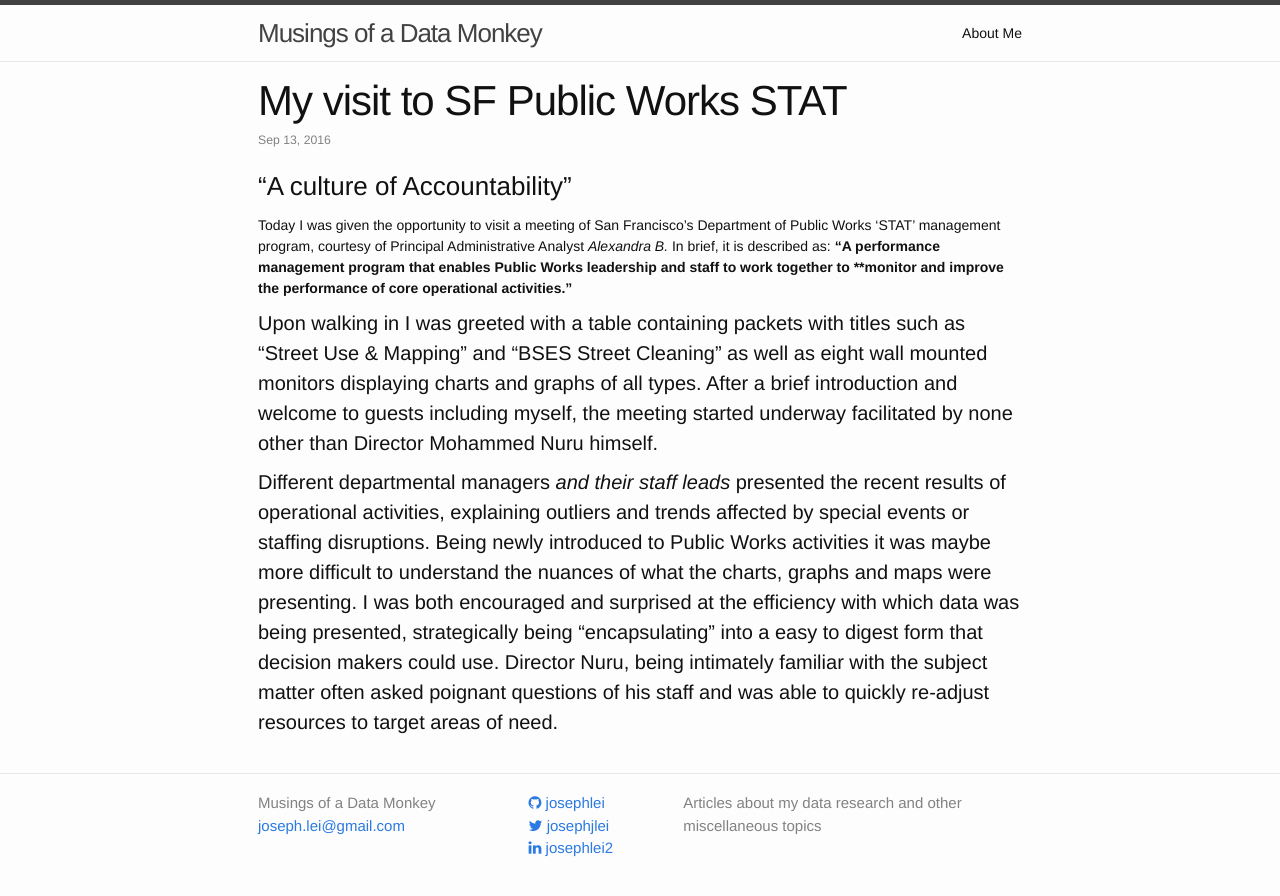
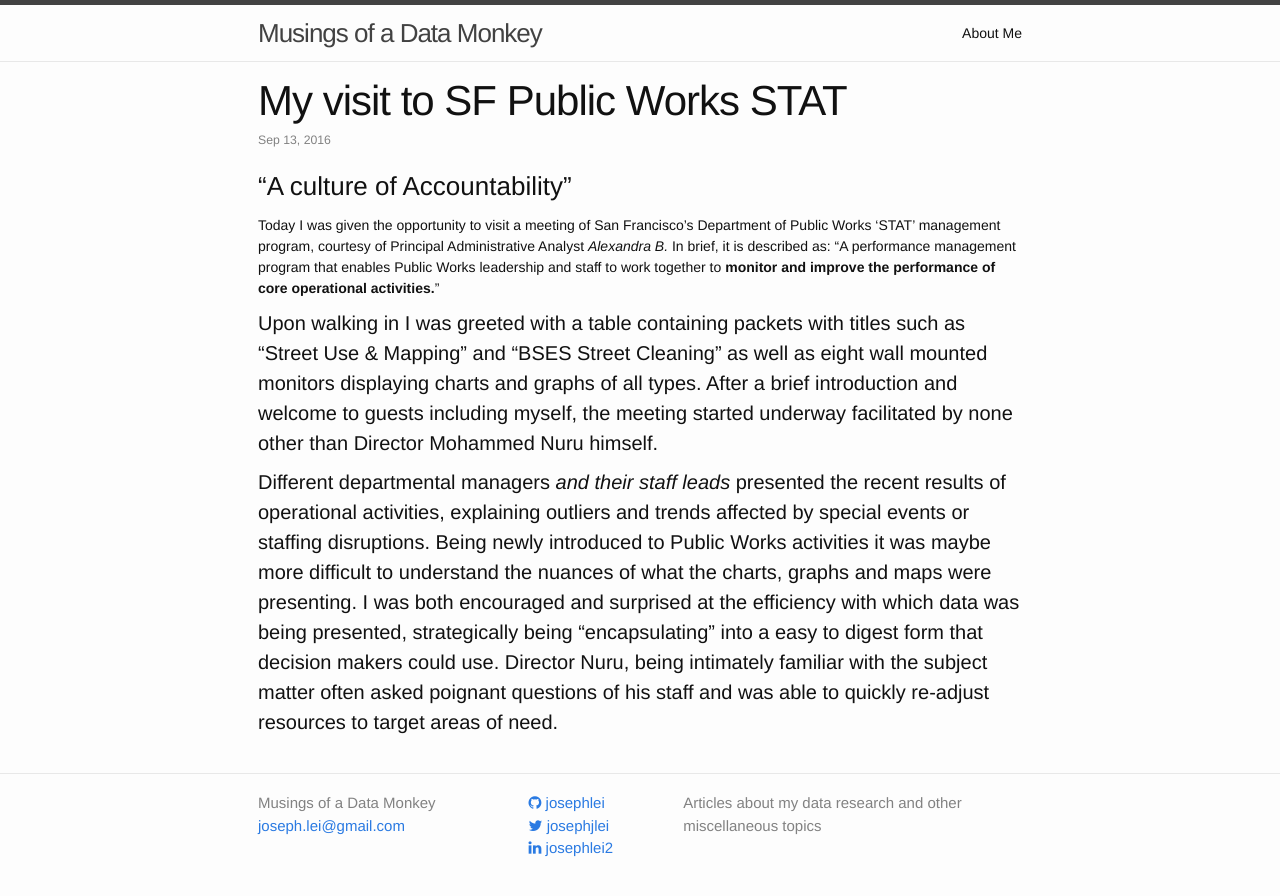
Before and after one commit to josephlei/jjl-website, a Jekyll site: the page built from _posts/2016-09-13-sfpwstat.markdown, in a window 1280 px wide. Shown: the top 896 px of the page. Built offline with Jekyll 4.4.1, drawn with Linux system fonts in a browser that asks for light colours; nearby versions of some CDN libraries.

Commit message:
style/paragraph changes

```diff
--- a/_posts/2016-09-13-sfpwstat.markdown
+++ b/_posts/2016-09-13-sfpwstat.markdown
@@ -9,8 +9,10 @@
 ### "A culture of Accountability"
 
 Today I was given the opportunity to visit a meeting of San Francisco's Department of Public Works 'STAT' management program, courtesy of Principal Administrative Analyst *Alexandra B.* In brief, it is described as:
-**"A performance management program that enables Public Works leadership and staff to work together to **monitor and improve the performance of core operational activities."**
+"A performance management program that enables Public Works leadership and staff to work together to **monitor and improve the performance of core operational activities.**"
+
 
 #### Upon walking in I was greeted with a table containing packets with titles such as "Street Use & Mapping" and "BSES Street Cleaning" as well as eight wall mounted monitors displaying charts and graphs of all types. After a brief introduction and welcome to guests including myself, the meeting started underway facilitated by none other than Director Mohammed Nuru himself.
 
+
 #### Different departmental managers *and their staff leads* presented the recent results of operational activities, explaining outliers and trends affected by special events or staffing disruptions. Being newly introduced to Public Works activities it was maybe more difficult to understand the nuances of what the charts, graphs and maps were presenting.  I was both encouraged and surprised at the efficiency with which data was being presented, strategically being "encapsulating" into a easy to digest form that decision makers could use. Director Nuru, being intimately familiar with the subject matter often asked poignant questions of his staff and was able to quickly re-adjust resources to target areas of need.
```
